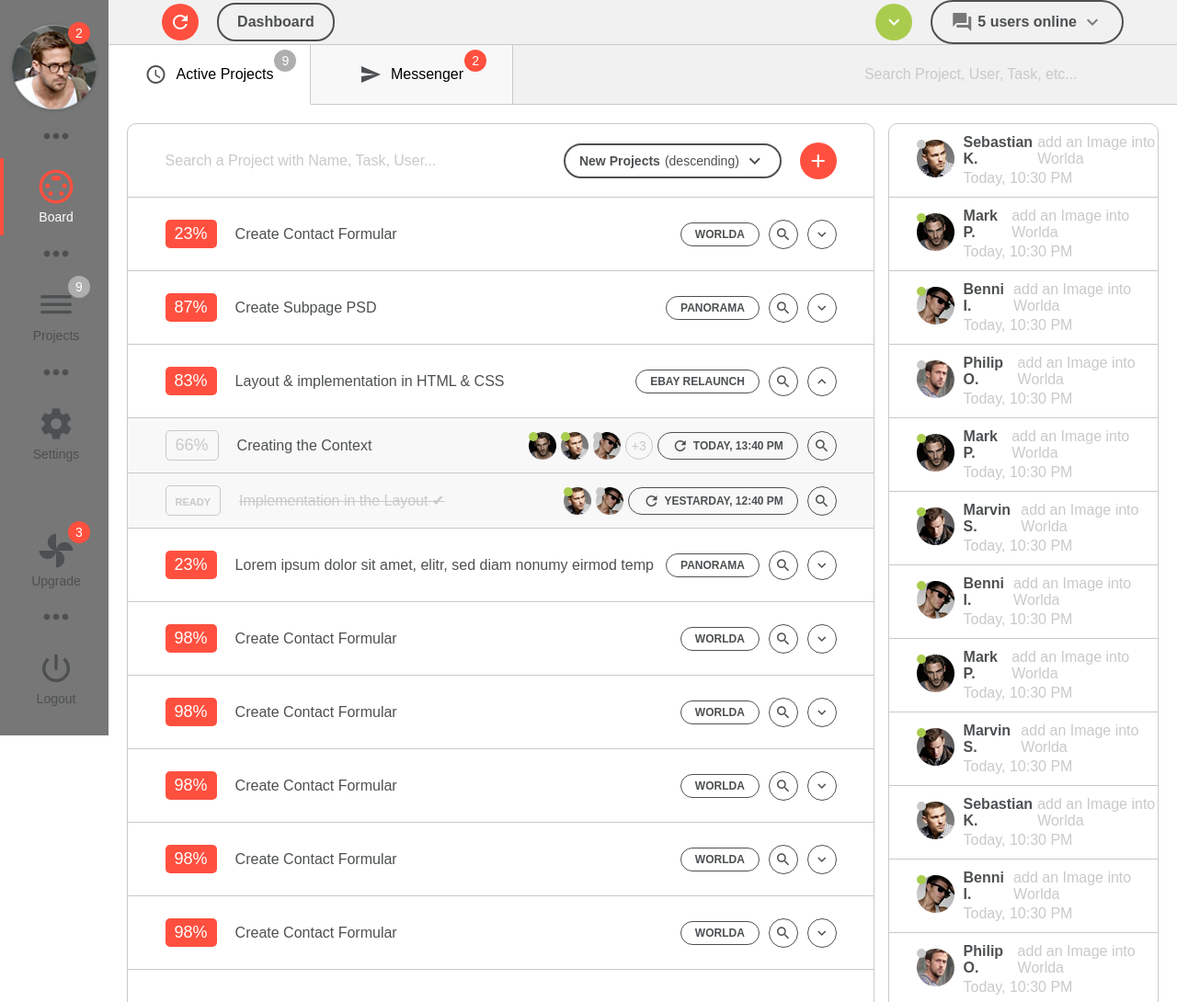
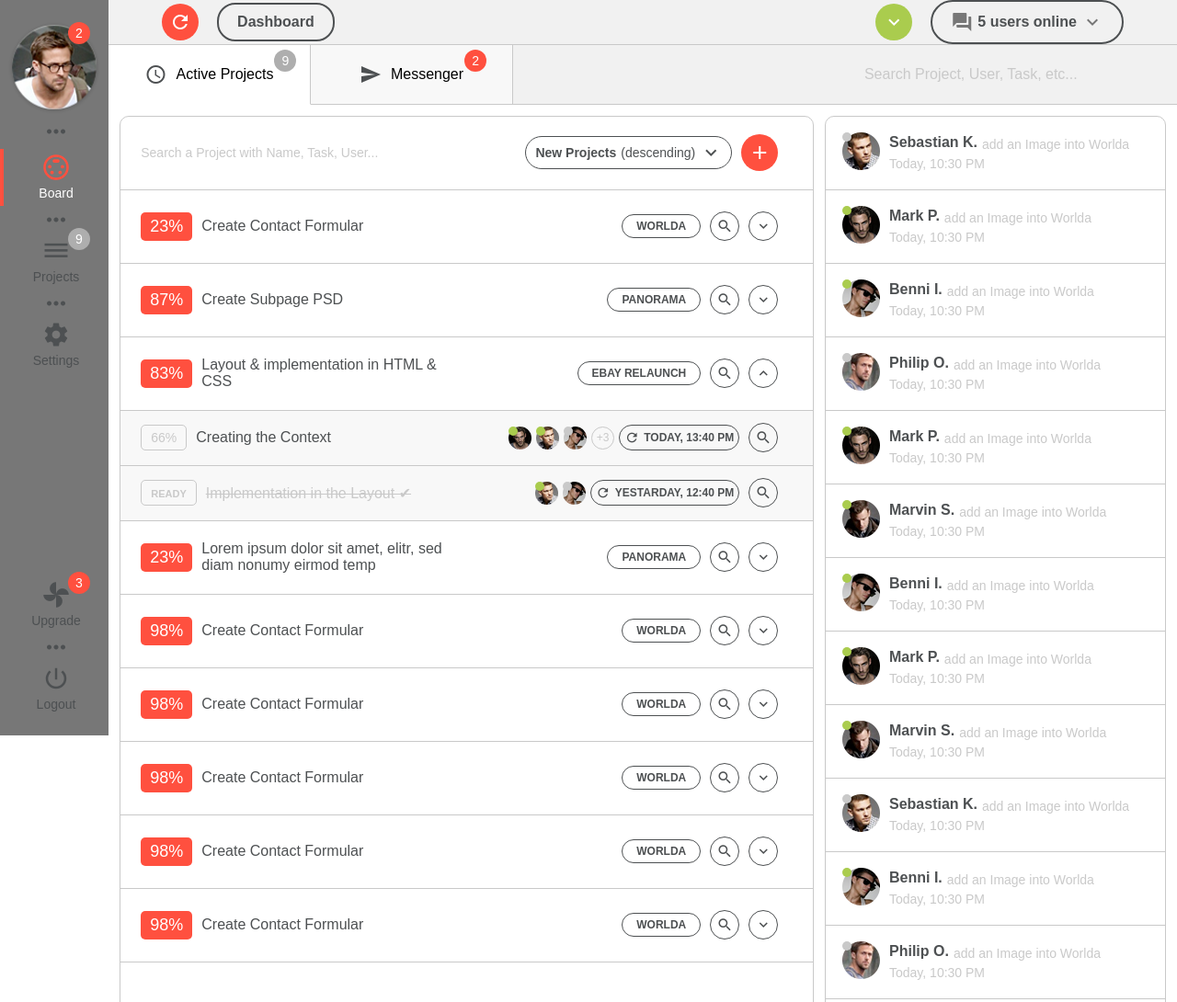
Before and after one commit to dimaTarhan/dashboard_layout, a website: page src/index.pug in a window 1280 px wide. Shown: the top 1090 px of the page at 92% size. Drawn offline with nearby package versions, Linux system fonts and the light colour scheme; files that its build step writes are made by us from their sources.

Commit message:
change rensponsive

```diff
--- a/src/components/content/activity/_activity.scss
+++ b/src/components/content/activity/_activity.scss
@@ -1,8 +1,8 @@
 .activity{
-  margin: 20px 20px 20px 0;
+  margin: 1% 1% 1% 0;
   flex-grow: 1;
   box-sizing: border-box;
-  width: 25%;
+  width: 30%;
   border: 1px solid #c9c9c9;
   border-radius: 10px;
 }
@@ -50,20 +50,24 @@
   }
 
   .user-avatar{
-    margin-left: 10%;
+    margin-left: 5%;
   }
 
   .user-descr__info{
     margin-left: 10px;
     display: flex;
     flex-direction: column;
+    font-size: 14px;
 
     .user-descr__info-name{
       display: flex;
       flex-direction: row;
       align-items: center;
       margin-bottom: 3px;
+      flex-wrap: wrap;
       span:first-child{
+        font-size: 16px;
+        margin-bottom: 3px;
         margin-right: 5px;
         font-weight: bold;
         color: #4d5052;
--- a/src/components/content/projects/_projects.scss
+++ b/src/components/content/projects/_projects.scss
@@ -1,7 +1,7 @@
 .projects{
-  margin: 20px 15px 20px 20px;
+  margin: 1% 1% 1% 1%;
   box-sizing: border-box;
-  width: 70%;
+  width: 65%;
   border: 1px solid #c9c9c9;
   border-radius: 10px;
 }
@@ -16,8 +16,9 @@
   border-bottom: 1px solid #c9c9c9;
 
   .projects__search-text{
+    font-size: 14px;
     font-family: $main-font;
-    margin-left: 5%;
+    margin-left: 3%;
     color: #c9c9c9;
   }
 }
@@ -27,8 +28,8 @@
   flex-direction: row;
   margin-left: auto;
   align-items: center;
-  padding: 5px 15px;
-  border: 2px solid #4d5052;
+  padding: 5px 10px;
+  border: 1px solid #4d5052;
   border-radius: 25px;
   font-family: $main-font;
   color: #4d5052;
@@ -51,7 +52,7 @@
 }
 
 .projects_add-button{
-  margin-left: 20px;
+  margin-left: 10px;
   margin-right: 5%;
   padding: 8px 8px;
   display: flex;
@@ -111,8 +112,8 @@
     padding: 5px 10px;
     background-color: $active-color;
     font-size: 18px;
-    margin-left: 5%;
-    margin-right: 20px;
+    margin-left: 3%;
+    margin-right: 10px;
     border-radius: 5px;
     color: white;
 
@@ -121,6 +122,10 @@
       font-weight: bold;
       text-transform: uppercase;
     }
+  }
+
+  .project-descr__title{
+    width: 35%;
   }
 
   .project-descr__title-ready{
@@ -146,16 +151,17 @@
 
   .project-descr__date-button{
     display: flex;
+    flex-wrap: wrap;
     align-items: center;
     text-transform: uppercase;
     font-size: 12px;
     font-weight: bold;
-    padding: 5px 15px;
+    padding: 5px 5px;
     border: 1px solid #4d5052;
     border-radius: 20px;
 
     .material-icons{
-      font-size: 18px;
+      font-size: 16px;
       margin-right: 5px;
     }
 
@@ -226,8 +232,8 @@
 
   .user-avatar{
     margin-right: 5px;
-    width: 30px;
-    height: 30px;
+    width: 25px;
+    height: 25px;
     &:hover{
       transition: 0.2s;
       opacity: 0.8;
@@ -246,12 +252,12 @@
     align-items: center;
     justify-content: center;
     margin-right: 5px;
-    width: 30px;
-    height: 30px;
+    width: 25px;
+    height: 25px;
     border: 1px solid #c9c9c9;
     color: #c9c9c9;
     border-radius: 50%;
-    font-size: 14px;
+    font-size: 12px;
 
     &:hover{
       transition: 0.2s;
@@ -265,7 +271,13 @@
 .opened{
   background-color: #f8f8f8;
   height: 60px;
+
+  .project-descr__title{
+    width: 30%;
+  }
+
   .project-descr__percent{
+    font-size: 14px;
     box-sizing: border-box;
     background: none;
     border: 1px solid #c9c9c9;
--- a/src/components/navigation/_navigation.scss
+++ b/src/components/navigation/_navigation.scss
@@ -9,7 +9,7 @@
 
     .material-icons{
       color: #4d5052;
-      font-size: 40px;
+      font-size: 30px;
     }
 
     .navigation__upgrade{
@@ -43,8 +43,8 @@
   position: relative;
   display: flex;
   flex-direction: column;
-  padding-top: 10%;
-  padding-bottom: 10%;
+  padding-top: 0;
+  padding-bottom: 5%;
   align-items: center;
   border-left: 4px solid $navigation-bg-color;
   cursor: pointer;
@@ -68,7 +68,7 @@
     }
 
   .active-number{
-    top: 0;
+    top: -10px;
     right: 20px;
   }
 
@@ -81,8 +81,8 @@
 .mavigation__selected-element{
   display: flex;
   flex-direction: column;
-  padding-top: 10%;
-  padding-bottom: 10%;
+  padding-top: 5%;
+  padding-bottom: 5%;
   align-items: center;
   border-left: 4px solid $active-color;
   cursor: pointer;
```
